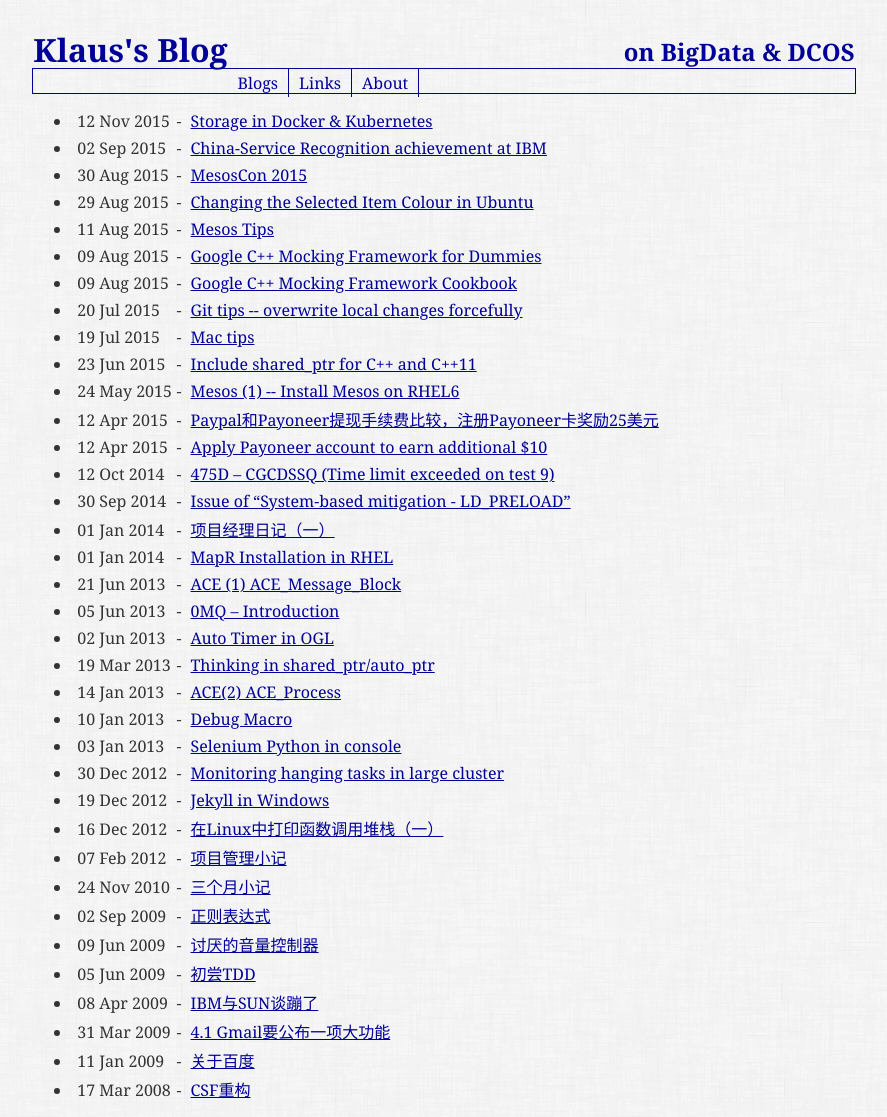
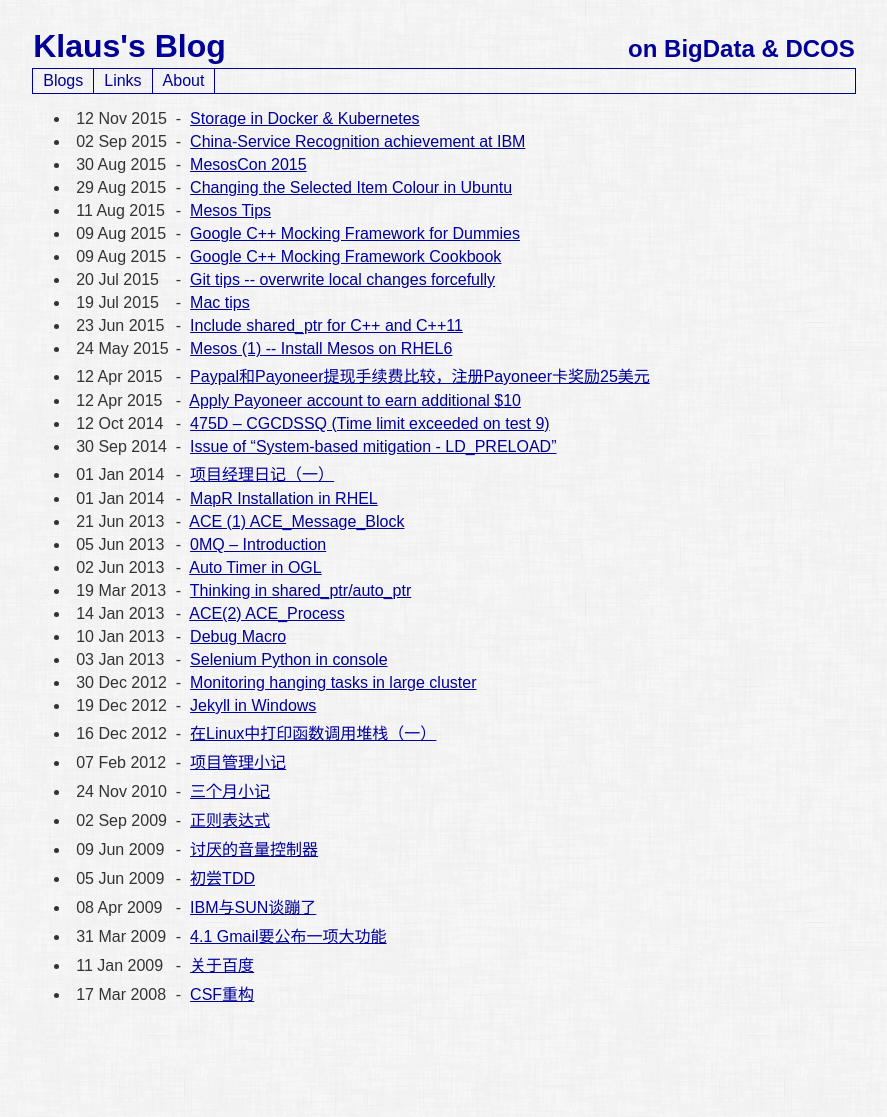
Before and after one commit to k82cn/k82cn.github.io, a Jekyll site: the page built from index.md, in a window 1280 px wide. Shown: the whole page, without its empty margins (196-1083 px from the left). Built offline with Jekyll 4.4.1, drawn with Linux system fonts in a browser that asks for light colours; after the commit the page ends 1021 px from its top, so only the background shows below that.

Commit message:
change font

```diff
--- a/css/styles.css
+++ b/css/styles.css
@@ -3,7 +3,7 @@
 
 body {
     text-align: justify;
-    font-family: Georgia, "Times New Roman", Times, serif;
+    font-family: arial,sans-serif;
     color: #333333;
     background-image: url("/images/background.png");
 }
```
